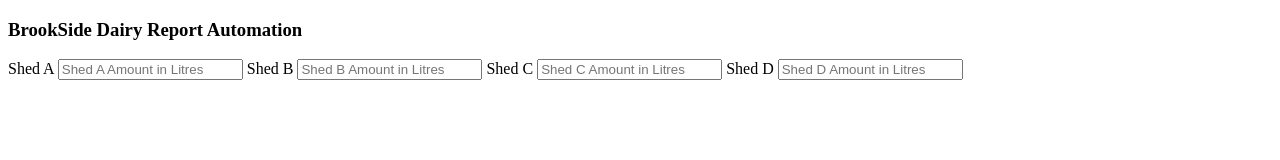
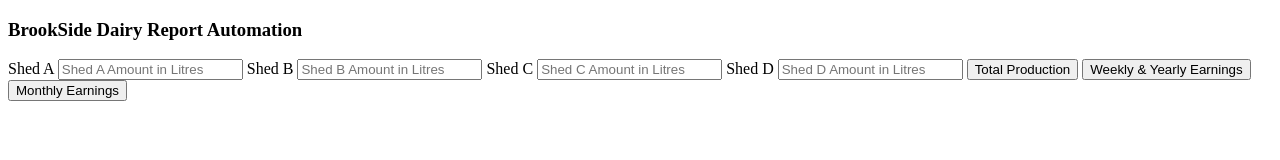
Before and after one commit to DaisyOdongo/Dairy-Farm, a plain HTML site: page Dairy_business/index.html in a window 1280 px wide. Drawn offline with Linux system fonts and the light colour scheme.

Commit message:
submit buttons

```diff
--- a/Dairy_business/index.html
+++ b/Dairy_business/index.html
@@ -14,6 +14,10 @@
                 <input type="text" id="shedC" name="Shed C" placeholder="Shed C Amount in Litres">
                 <label for="shedD">Shed D</label>
                 <input type="text" id="shedD" name="Shed D" placeholder="Shed D Amount in Litres">
+
+                <input type="button" value="Total Production"onClick="">
+                <input type="button" value="Weekly & Yearly Earnings"onClick="">
+                <input type="button" value="Monthly Earnings"onClick="">
             </form>
         </div>
     </body>
```
